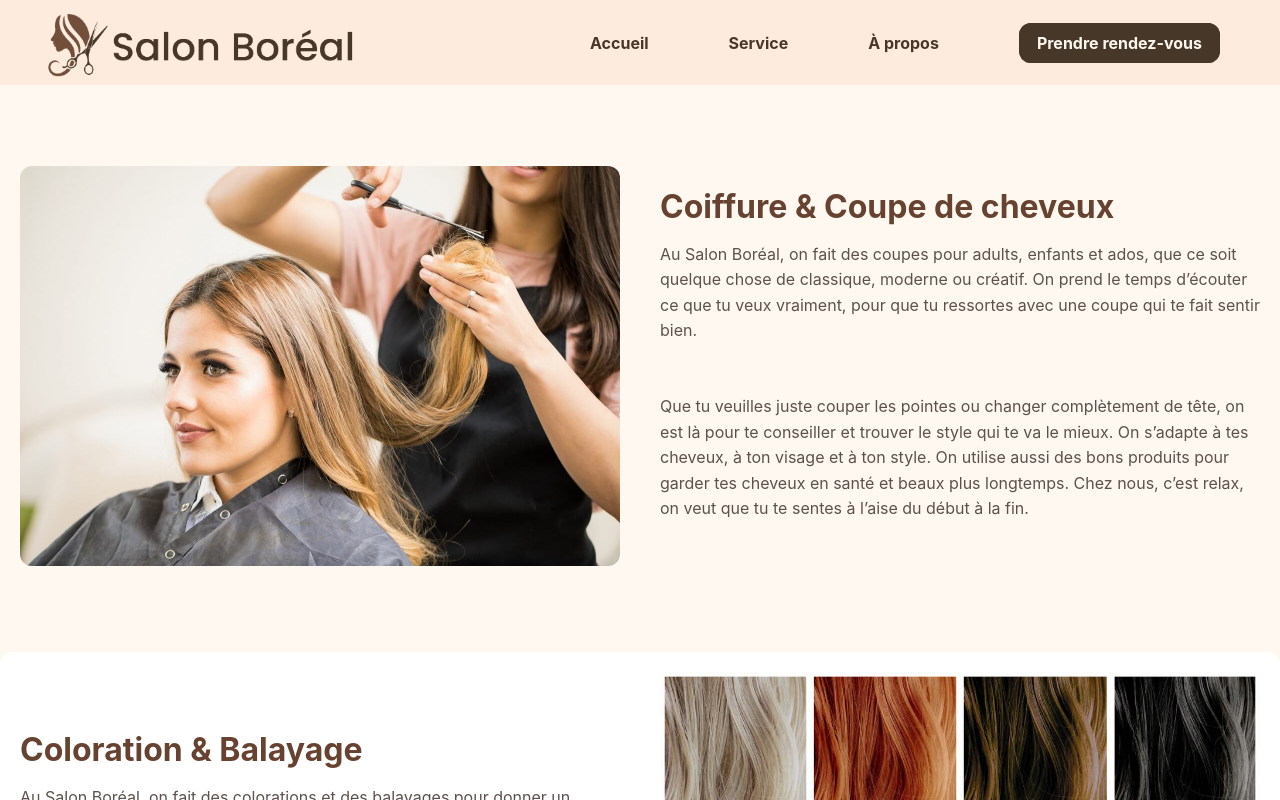
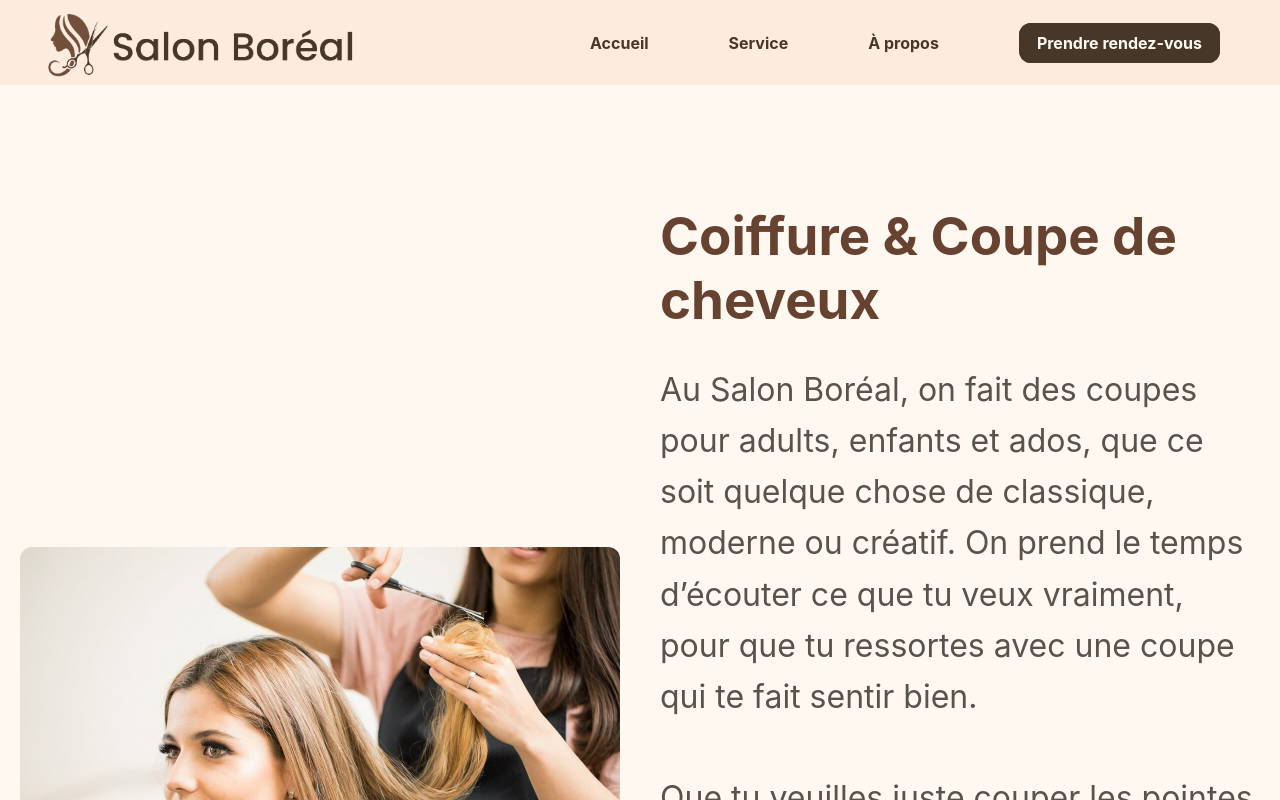
Before and after one commit to RayaneBGit/coupe-express-site-SEG3525, a React (Create React App) app: page /services in a window 1280 px wide. Shown: the top 800 px of the page. Built offline with nearby package versions, Linux system fonts and the light colour scheme.

Commit message:
texte css

```diff
--- a/src/components/Menu.module.css
+++ b/src/components/Menu.module.css
@@ -65,7 +65,7 @@
   padding: 8px 16px;
   border-radius: 12px;
 }
-@media (max-width: 1068px) {
+@media (max-width: 1118px) {
   .navMenu {
     display: none;
     width: 100%;
--- a/src/pages/Services.module.css
+++ b/src/pages/Services.module.css
@@ -31,14 +31,14 @@
 }
 
 .serviceText h2 {
-  font-size: 2rem;
-  margin-bottom: 10px;
+  font-size: 3.3rem;
+  margin-bottom: 30px;
   color: #674230;
 }
 
 .serviceText p {
   color: #5c514c;
-  font-size: 1rem;
+  font-size: 2rem;
   line-height: 1.6;
 }
 .serviceImg {
@@ -59,4 +59,14 @@
   .reverse {
     flex-direction: column;
   }
+  .serviceText h2 {
+  font-size: 2rem;
+  margin-bottom: 10px;
 }
+
+.serviceText p {
+  color: #5c514c;
+  font-size: 1rem;
+  line-height: 1.6;
+}
+}
```
